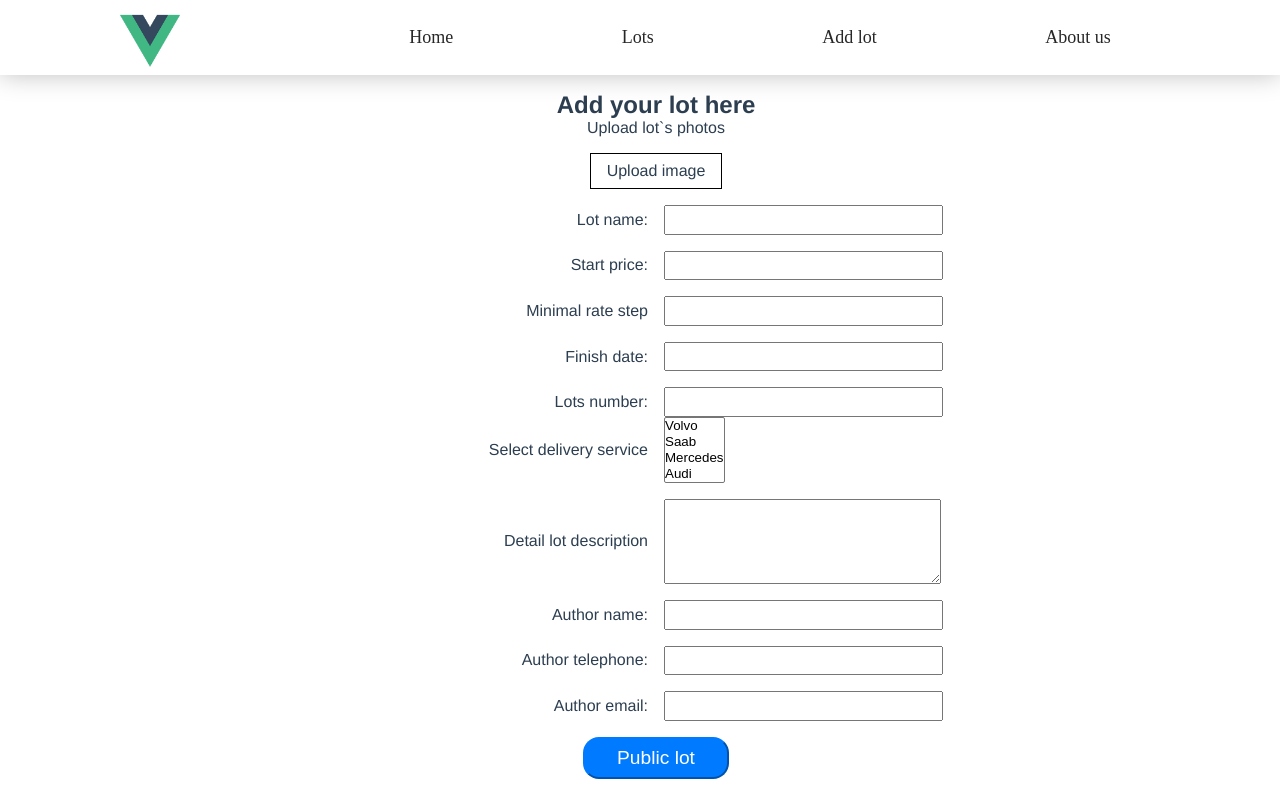
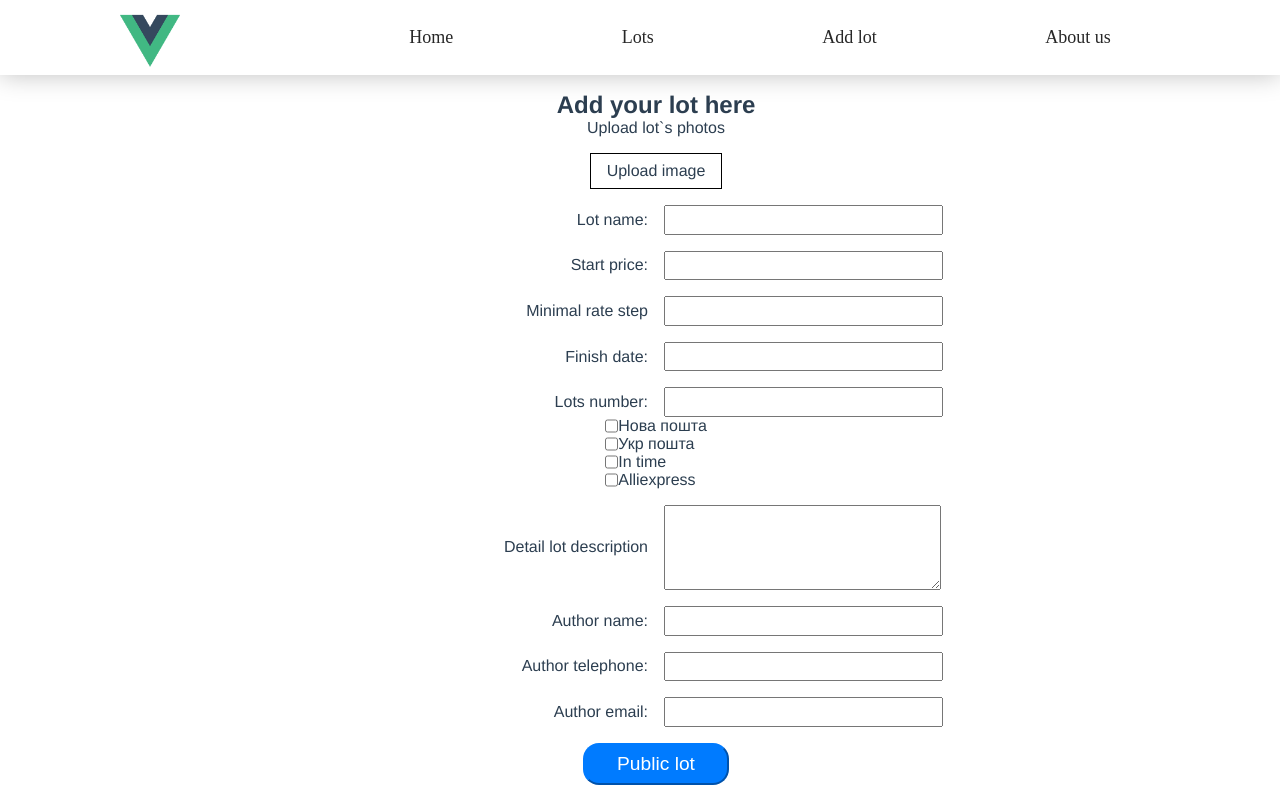
Before and after one commit to vladislavovuch/auction, a Vue app: page /add-lot in a window 1280 px wide. Built offline with nearby package versions, Linux system fonts and the light colour scheme.

Commit message:
multiselect

```diff
--- a/src/components/BaseComponents/BaseMultilist/index.vue
+++ b/src/components/BaseComponents/BaseMultilist/index.vue
@@ -1,13 +1,69 @@
 <template>
+    <div class="base-multilist">
+        <div class="selected-items">
 
+        </div>
+        <ul class="multiselect">
+            <li v-for="(elem, index) in list" :key="index">
+                <h5 v-if="elem.subtitle">
+                    {{elem.subtitle}}
+                </h5>
+                <label class="list-item">
+                    <input type="checkbox" v-model="elem.selected">
+                    <p>
+                        {{elem.text}}
+                    </p>
+                </label>
+            </li>
+        </ul>
+    </div>
 </template>
 
 <script>
     export default {
-        name: "index"
+        data() {
+            return {
+                list: [
+                    {
+                        text: 'Нова пошта',
+                        selected: false,
+                    },
+                    {
+                        text: 'Укр пошта',
+                        selected: false,
+                    },
+                    {
+                        text: 'In time',
+                        selected: false,
+                    },
+                    {
+                        text: 'Alliexpress',
+                        selected: false,
+                    },
+                ]
+            }
+        }
     }
 </script>
 
-<style scoped>
+<style scoped lang="scss">
+    .base-multilist {
+        width: 100%;
+        display: flex;
+        justify-content: center;
+    }
+
+    .selected-items {
+
+    }
+
+    .multiselect {
+        list-style: none;
+    }
+
+    .list-item {
+        display: flex;
+
+    }
 
 </style>
--- a/src/views/AddLot/index.vue
+++ b/src/views/AddLot/index.vue
@@ -54,9 +54,11 @@
                 Lots number:
             </base-input>
 
-            <base-select>
-                Select delivery service
-            </base-select>
+            <!--<base-select>-->
+                <!--Select delivery service-->
+            <!--</base-select>-->
+            <base-multilist>
+            </base-multilist>
 
             <base-textarea>
                 Detail lot description
@@ -87,13 +89,15 @@
     import BaseButton from '../../components/BaseComponents/BaseButton'
     import BaseSelect from '../../components/BaseComponents/BaseSelect'
     import BaseTextarea from '../../components/BaseComponents/BaseTextarea'
+    import BaseMultilist from '../../components/BaseComponents/BaseMultilist'
 
     export default {
         components: {
             BaseInput,
             BaseButton,
             BaseSelect,
-            BaseTextarea
+            BaseTextarea,
+            BaseMultilist,
         },
         data() {
             return {
```
